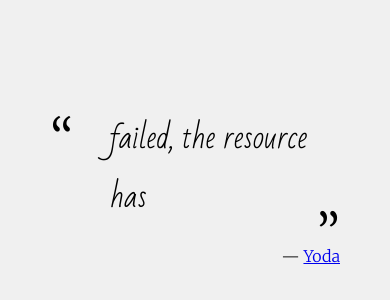
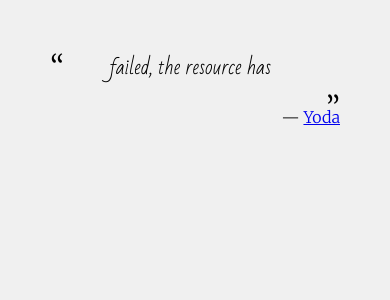
Before and after one commit to kaspereden/quotesapp, an Angular app: page /#/quotes/0 in a window 390 px wide. Shown: the top 300 px of the page. Built offline with nearby package versions, Linux system fonts and the light colour scheme; no server answers.

Commit message:
slight font ajustment for mobile

```diff
--- a/src/app/components/quote/quote.component.scss
+++ b/src/app/components/quote/quote.component.scss
@@ -30,3 +30,16 @@ blockquote {
     font-size: 16px;
   }
 }
+
+@media (max-width: 500px) {
+  blockquote {
+    p {
+      font-size: 20px;
+    }
+    &:before,
+    &:after {
+      font-size: 30px;
+    }
+
+  }
+}
--- a/src/app/components/tile/tile.component.scss
+++ b/src/app/components/tile/tile.component.scss
@@ -59,3 +59,9 @@
     margin: 80px 10px;
   }
 }
+
+@media (max-width: 500px) {
+  .tile {
+    margin: 20px auto;
+  }
+}
```
